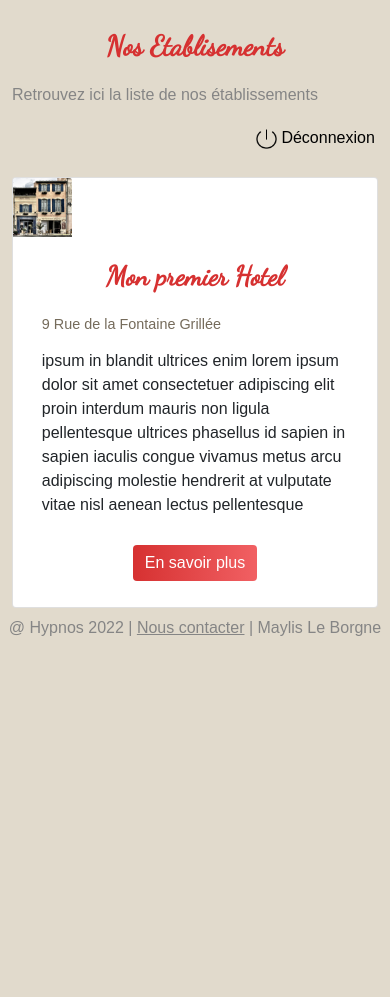
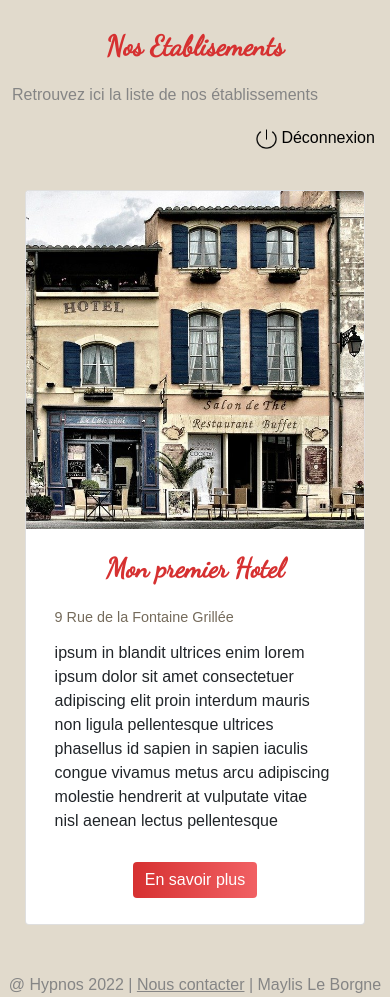
Before and after one commit to mayyyyyl/ECF, a Flask app: page /hotels in a window 390 px wide. Shown: the part 63-1060 px from the top of the page. Before the commit the page ends 699 px from the top, so only its background shows below. Run offline with Flask 2, Linux system fonts and the light colour scheme; data comes from the database, SQL or seed files in the repository; both versions use the stored data as it was after the commit; some libraries are stand-ins or nearby versions.

Commit message:
add media queries

```diff
--- a/static/css/style.css
+++ b/static/css/style.css
@@ -29,7 +29,8 @@ html {
 }
 
 .card-img-top {
-    width: 15vw;
+    width: auto;
+    height: auto;
 }
 
 body {
@@ -233,3 +234,19 @@ h1 {
 #sad_gif {
     width: 18vw;
 }
+
+/* Media queries */
+@media (max-width: 1400px) {}
+
+@media (max-width: 995px) {
+    .card {
+        margin: 0.8rem;
+        margin-bottom: 2.5rem;
+    }
+}
+
+@media (max-width: 860px) {}
+
+@media (max-width: 767px) {}
+
+@media (max-width: 426px) {}
--- a/templates/footer.html
+++ b/templates/footer.html
@@ -1,6 +1,6 @@
 {% extends "layout.html" %}
 {% block footer %}
-<footer class="footer d-flex p-2">
+<footer class="footer d-flex p-2 mb-3">
     <p class="footer_text">@ Hypnos 2022 | <a class="footer_link" href="/contact"> Nous contacter</a> | Maylis Le Borgne
     </p>
 </footer>
--- a/templates/reservation_prefilled.html
+++ b/templates/reservation_prefilled.html
@@ -32,13 +32,13 @@
                 <p id="message_verification"></p>
             </div>
         </div>
-        <div class="col-12 text-center p-4">
+        <div class="col-12 text-center p-1">
             <input type="hidden" name="_csrf_token" value="{{ csrf_token() }}">
             <button type="submit" class="btn button" id="send_form" formmethod="post" hidden>Envoyer</button>
         </div>
     </div>
 </form>
-<div class="col-12 text-center p-4">
+<div class="col-12 text-center p-1">
     <button class="btn button" id="check_date" formmethod="post">Vérifier les disponibilités</button>
 </div>
 {% with messages = get_flashed_messages() %}
```
Also changed, not shown: templates/index.html (+7 -0 lines), hotels.db, static/img/uploads/Capture_decran_6.png (added).
